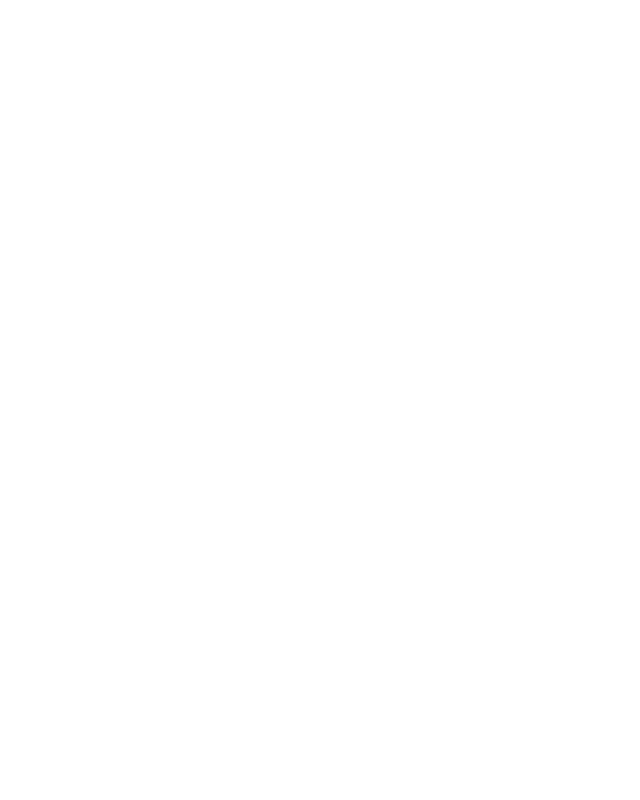
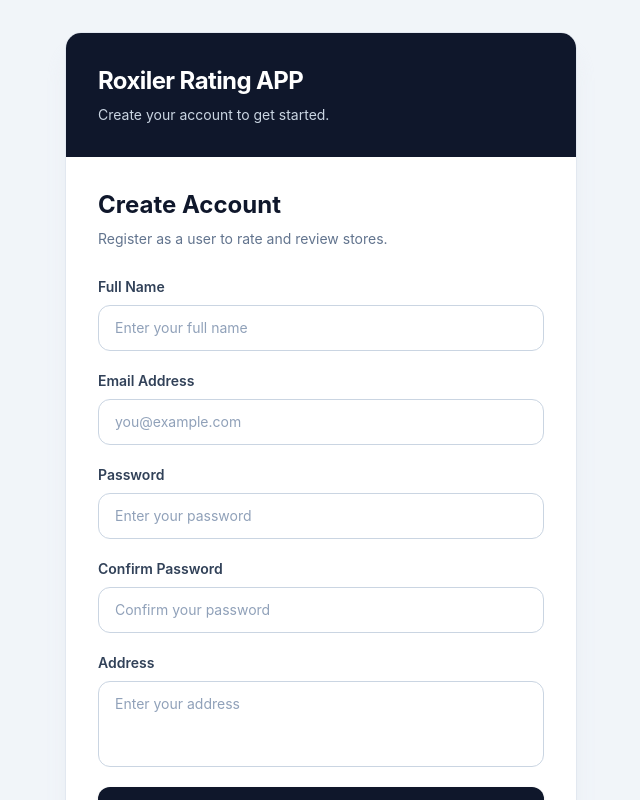
Before and after one commit to patil-bhupendra/roxiler-rating-app, a React app in the folder frontend/: page /register in a window 1280 px wide. Before the commit this address had no page. Shown: the top 800 px of the page, without its empty margins (319-959 px from the left). Built offline with nearby package versions, Linux system fonts and the light colour scheme; the HTML template or start-up script is replaced by a standard one.

Commit message:
Add user registration page

```diff
--- a/frontend/src/App.jsx
+++ b/frontend/src/App.jsx
@@ -1,5 +1,5 @@
 import { BrowserRouter, Routes, Route } from "react-router-dom";
-
+import Register from "./pages/Register";
 import Login from "./pages/Login";
 import UserDashboard from "./pages/UserDashboard";
 import AdminDashboard from "./pages/AdminDashboard";
@@ -17,6 +17,7 @@
       <Routes>
         <Route path="/" element={<Login />} />
         <Route path="/login" element={<Login />} />
+        <Route path="/register" element={<Register />} />
 
         <Route
           path="/user"
--- a/frontend/src/pages/Login.jsx
+++ b/frontend/src/pages/Login.jsx
@@ -118,6 +118,19 @@
             </button>
           </form>
 
+          <div className="mt-7 border-t border-slate-200 pt-6 text-center">
+            <p className="text-sm text-slate-500">
+              Don't have an account?{" "}
+              <button
+                type="button"
+                onClick={() => navigate("/register")}
+                className="font-semibold text-slate-900 transition hover:text-slate-600"
+              >
+                Register
+              </button>
+            </p>
+          </div>
+
           <p className="py-7 text-center text-xs text-slate-400">
             Secure access for administrators, store owners and users.
           </p>
--- /dev/null
+++ b/frontend/src/pages/Register.jsx
@@ -0,0 +1,203 @@
+import { useState } from "react";
+import { useNavigate } from "react-router-dom";
+
+const Register = () => {
+  const [name, setName] = useState("");
+  const [email, setEmail] = useState("");
+  const [password, setPassword] = useState("");
+  const [confirmPassword, setConfirmPassword] = useState("");
+  const [address, setAddress] = useState("");
+  const [loading, setLoading] = useState(false);
+
+  const navigate = useNavigate();
+
+  const handleRegister = async (e) => {
+    e.preventDefault();
+
+    if (password !== confirmPassword) {
+      alert("Passwords do not match");
+      return;
+    }
+
+    try {
+      setLoading(true);
+
+      const response = await fetch("http://localhost:5000/api/auth/register", {
+        method: "POST",
+        headers: {
+          "Content-Type": "application/json",
+        },
+        body: JSON.stringify({
+          name,
+          email,
+          password,
+          address,
+        }),
+      });
+
+      const data = await response.json();
+
+      if (!response.ok) {
+        alert(data.message);
+        return;
+      }
+
+      alert("Registration successful. Please login.");
+
+      navigate("/login");
+    } catch (error) {
+      console.error("Registration error:", error);
+      alert("Unable to connect to server");
+    } finally {
+      setLoading(false);
+    }
+  };
+
+  return (
+    <main className="min-h-screen bg-slate-100 flex items-center justify-center px-4 py-8">
+      <section className="w-full max-w-lg overflow-hidden rounded-2xl border border-slate-200 bg-white shadow-xl shadow-slate-200/60">
+        <div className="bg-slate-900 px-8 py-8 text-white">
+          <h1 className="text-2xl font-bold tracking-tight">
+            Roxiler Rating APP
+          </h1>
+
+          <p className="mt-2 text-sm text-slate-300">
+            Create your account to get started.
+          </p>
+        </div>
+
+        <div className="px-8 py-8">
+          <div className="mb-7">
+            <h2 className="text-2xl font-bold text-slate-900">
+              Create Account
+            </h2>
+
+            <p className="mt-2 text-sm text-slate-500">
+              Register as a user to rate and review stores.
+            </p>
+          </div>
+
+          <form onSubmit={handleRegister} className="space-y-5">
+            <div className="flex flex-col gap-2">
+              <label
+                htmlFor="name"
+                className="text-sm font-semibold text-slate-700"
+              >
+                Full Name
+              </label>
+
+              <input
+                id="name"
+                type="text"
+                placeholder="Enter your full name"
+                value={name}
+                onChange={(e) => setName(e.target.value)}
+                required
+                className="w-full rounded-xl border border-slate-300 bg-white px-4 py-3 text-sm text-slate-900 placeholder:text-slate-400 outline-none transition focus:border-slate-900 focus:ring-4 focus:ring-slate-900/10"
+              />
+            </div>
+
+            <div className="flex flex-col gap-2">
+              <label
+                htmlFor="email"
+                className="text-sm font-semibold text-slate-700"
+              >
+                Email Address
+              </label>
+
+              <input
+                id="email"
+                type="email"
+                placeholder="you@example.com"
+                value={email}
+                onChange={(e) => setEmail(e.target.value)}
+                required
+                className="w-full rounded-xl border border-slate-300 bg-white px-4 py-3 text-sm text-slate-900 placeholder:text-slate-400 outline-none transition focus:border-slate-900 focus:ring-4 focus:ring-slate-900/10"
+              />
+            </div>
+
+            <div className="flex flex-col gap-2">
+              <label
+                htmlFor="password"
+                className="text-sm font-semibold text-slate-700"
+              >
+                Password
+              </label>
+
+              <input
+                id="password"
+                type="password"
+                placeholder="Enter your password"
+                value={password}
+                onChange={(e) => setPassword(e.target.value)}
+                required
+                className="w-full rounded-xl border border-slate-300 bg-white px-4 py-3 text-sm text-slate-900 placeholder:text-slate-400 outline-none transition focus:border-slate-900 focus:ring-4 focus:ring-slate-900/10"
+              />
+            </div>
+
+            <div className="flex flex-col gap-2">
+              <label
+                htmlFor="confirmPassword"
+                className="text-sm font-semibold text-slate-700"
+              >
+                Confirm Password
+              </label>
+
+              <input
+                id="confirmPassword"
+                type="password"
+                placeholder="Confirm your password"
+                value={confirmPassword}
+                onChange={(e) => setConfirmPassword(e.target.value)}
+                required
+                className="w-full rounded-xl border border-slate-300 bg-white px-4 py-3 text-sm text-slate-900 placeholder:text-slate-400 outline-none transition focus:border-slate-900 focus:ring-4 focus:ring-slate-900/10"
+              />
+            </div>
+
+            <div className="flex flex-col gap-2">
+              <label
+                htmlFor="address"
+                className="text-sm font-semibold text-slate-700"
+              >
+                Address
+              </label>
+
+              <textarea
+                id="address"
+                placeholder="Enter your address"
+                value={address}
+                onChange={(e) => setAddress(e.target.value)}
+                required
+                rows="3"
+                className="w-full resize-none rounded-xl border border-slate-300 bg-white px-4 py-3 text-sm text-slate-900 placeholder:text-slate-400 outline-none transition focus:border-slate-900 focus:ring-4 focus:ring-slate-900/10"
+              />
+            </div>
+
+            <button
+              type="submit"
+              disabled={loading}
+              className="w-full rounded-xl bg-slate-900 px-4 py-3 text-sm font-semibold text-white shadow-sm transition hover:bg-slate-800 hover:shadow-md active:scale-[0.99] focus:outline-none focus:ring-4 focus:ring-slate-900/20 disabled:cursor-not-allowed disabled:opacity-50"
+            >
+              {loading ? "Creating Account..." : "Create Account"}
+            </button>
+          </form>
+
+          <div className="mt-7 border-t border-slate-200 pt-6 text-center">
+            <p className="text-sm text-slate-500">
+              Already have an account?{" "}
+              <button
+                type="button"
+                onClick={() => navigate("/login")}
+                className="font-semibold text-slate-900 transition hover:text-slate-600"
+              >
+                Sign in
+              </button>
+            </p>
+          </div>
+        </div>
+      </section>
+    </main>
+  );
+};
+
+export default Register;
```
